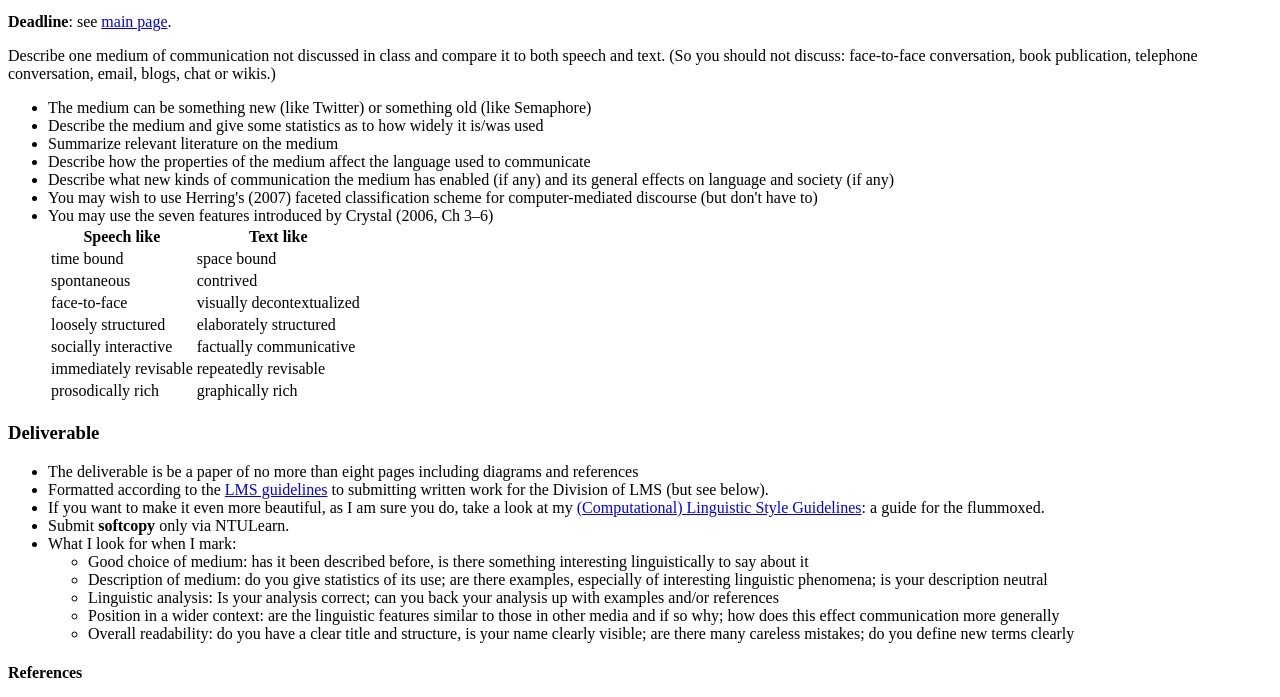
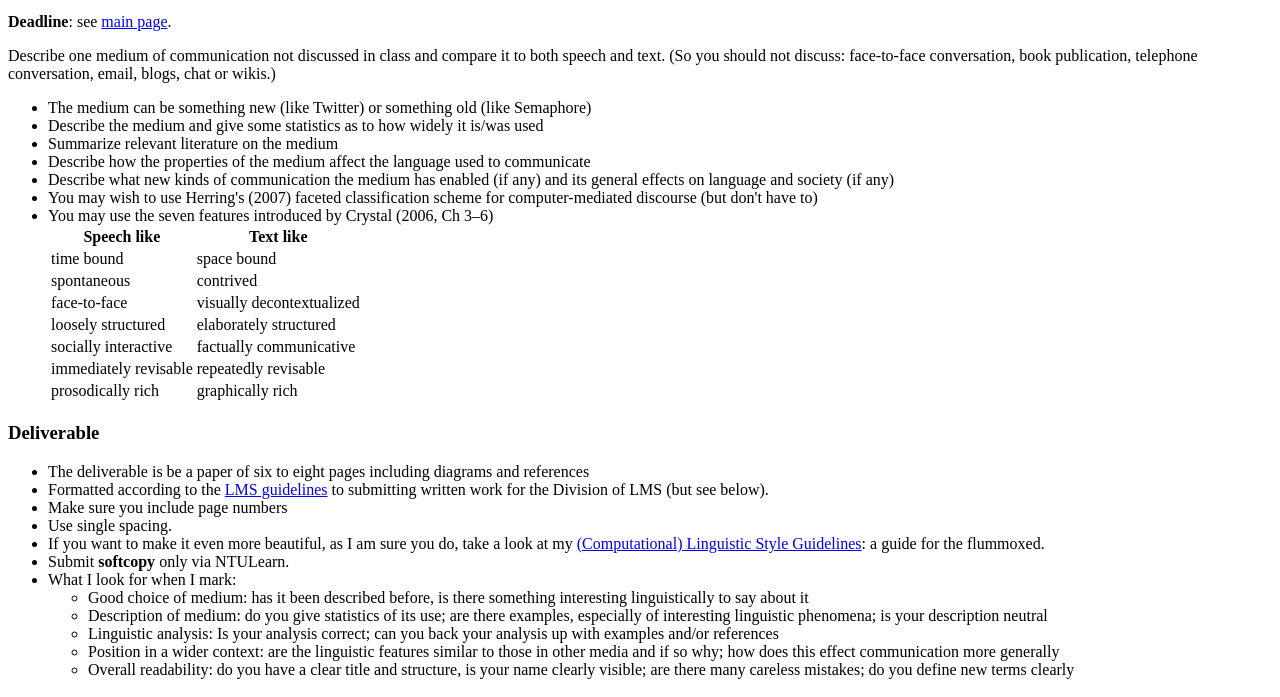
Before and after one commit to bond-lab/Language-Technology-and-the-Internet, a plain HTML site: page docs/assignment1.html in a window 1280 px wide. Shown: the part 87-784 px from the top of the page. Drawn offline with Linux system fonts and the light colour scheme.

Commit message:
new favicon and minor revisions

```diff
--- a/docs/assignment1.html
+++ b/docs/assignment1.html
@@ -2,6 +2,7 @@
 <!DOCTYPE HTML PUBLIC "-//W3C//DTD HTML 4.01//EN" "http://www.w3.org/TR/html4/strict.dtd">
 <html xmlns:xhtml="http://www.w3.org/1999/xhtml"><head>
 <meta http-equiv="Content-Type" content="text/html; charset=UTF-8">
+<link rel="icon" type="image/x-icon" href="hg2052.ico">
 <title>HG2052 Assignment One</title>
 </head><body>
 
@@ -46,12 +47,14 @@ scheme for computer-mediated discourse (but don't have to)
 <h3>Deliverable</h3>
 <ul>
 
-  <li>The deliverable is be a paper of no more than eight pages including diagrams and
+  <li>The deliverable is be a paper of six to eight pages including diagrams and
     references
   <li>Formatted according to
   the <a href='http://www.soh.ntu.edu.sg/Programmes/linguistics/studentresources/Documents/Linguistics%20Assignment%20Guidelines.pdf'>LMS
   guidelines</a> to submitting written work for the Division of LMS
-  (but see below).
+    (but see below).
+  <li>Make sure you include page numbers
+  <li>Use single spacing.
   <li>If you want to make it even more beautiful, as I am sure you do,
   take a look at my <a href =
   "http://www3.ntu.edu.sg/home/fcbond/data/ling-style.pdf">(Computational)
```
Also changed, not shown: docs/assignment3.html (+1 -0 lines), docs/index.html (+1 -1 lines), docs/hg2052.ico (added).
